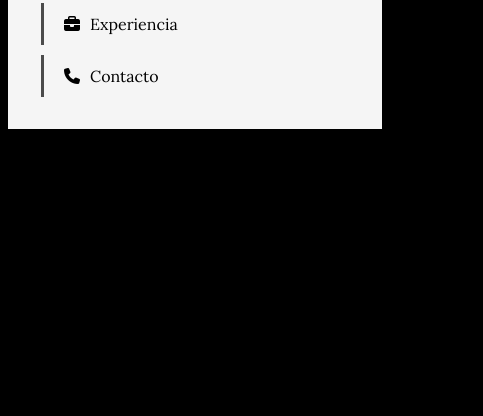
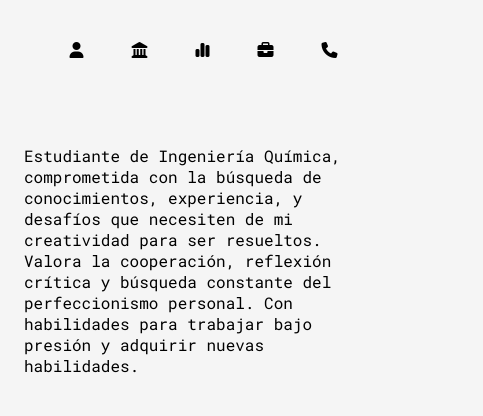
Before and after one commit to GimenaScenna/ProyectoCV, a plain HTML site: page estructura.html in a window 390 px wide. Shown: the part 458-874 px from the top of the page, 483 px wide, since content can reach past the window. Drawn offline with nearby package versions, Linux system fonts and the light colour scheme.

Commit message:
Ultimas modificaciones en estructura y visualización

```diff
--- a/estructura.html
+++ b/estructura.html
@@ -7,6 +7,9 @@
     <title>Scenna Gimena CV</title>
     <script src="https://kit.fontawesome.com/6fd910de3a.js" crossorigin="anonymous"></script>
     <link href="style.css" rel="stylesheet" type="text/css">
+    <link rel="preconnect" href="https://fonts.googleapis.com">
+    <link rel="preconnect" href="https://fonts.gstatic.com" crossorigin>
+    <link href="https://fonts.googleapis.com/css2?family=Roboto+Mono&display=swap" rel="stylesheet">
 
 
 </head>
@@ -22,11 +25,11 @@
             <section>
                 <nav>
                     <ul class="menu">
-                        <li><a id="boton1" class="nav-item" href="#perfil"><i class="fa-solid fa-user"></i><span>Perfil</span></a></li>
-                        <li><a id="boton2" class="nav-item" href="#FormacionAcademica"><i class="fa-solid fa-landmark"></i><span>Formación Académica</span></a></li>
-                        <li><a id="boton3" class="nav-item" href="#HabilidadesRelevantes"><i class="fa-solid fa-chart-simple"></i><span>Habilidades Relevantes</span></a></li>
-                        <li><a id="boton4" class="nav-item" href="#Experiencia"><i class="fa-solid fa-briefcase"></i><span>Experiencia</span></a></li>
-                        <li><a id="boton5" class="nav-item" href="#Contacto"><i class="fa-solid fa-phone"></i><span>Contacto</span></a></li>
+                        <li><a class="nav-item" href="#perfil"><i class="fa-solid fa-user"></i><span>Perfil</span></a></li>
+                        <li><a class="nav-item" href="#FormacionAcademica"><i class="fa-solid fa-landmark"></i><span>Formación Académica</span></a></li>
+                        <li><a class="nav-item" href="#HabilidadesRelevantes"><i class="fa-solid fa-chart-simple"></i><span>Habilidades Relevantes</span></a></li>
+                        <li><a class="nav-item" href="#Experiencia"><i class="fa-solid fa-briefcase"></i><span>Experiencia</span></a></li>
+                        <li><a class="nav-item" href="#Contacto"><i class="fa-solid fa-phone"></i><span>Contacto</span></a></li>
                     </ul>
                 </nav>
             </section>
@@ -34,7 +37,7 @@
             <section class="secciones">
 
                 <div id="perfil" class="tab-item active">
-                    introduccion - perfil
+                    <p>Estudiante de Ingeniería Química, comprometida con la búsqueda de conocimientos, experiencia, y desafíos que necesiten de mi creatividad para ser resueltos. Valora la cooperación, reflexión crítica y búsqueda constante del perfeccionismo personal. Con habilidades para trabajar bajo presión y adquirir nuevas habilidades.</p>
                 </div>
 
                 <div id="FormacionAcademica" class="tab-item">
@@ -59,7 +62,7 @@
                 <div id="Experiencia" class="tab-item">
                     <h3>Experiencia</h3>
                     <ul>
-                        <li>Experiencia.......</li>
+                        <li>Trabajo de Data Entry para desarrollo web - Estilo Consultora</li>
                     </ul>
                 </div>
 
--- a/functions.js
+++ b/functions.js
@@ -1,3 +1,5 @@
+//Selección de un nav-item, activación del link correspondiente//
+
 $(document).ready(function(){
     $('.nav-item').on('click', function(e){
         e.preventDefault();
--- a/style.css
+++ b/style.css
@@ -1,9 +1,7 @@
-@import url('https://fonts.googleapis.com/css2?family=Lora&display=swap');
 
 body{
-    background-color: black;
-    font-family: 'Lora', serif;
-    height: 100vh;
+    background-color: whitesmoke;
+    font-family: 'Roboto Mono', monospace;
 }
 .container{
     background-color: whitesmoke;
@@ -26,7 +24,7 @@ body{
 }
 h1{
     text-align: center;
-    padding: 0;
+    padding: 10px;
     font-size: 60px;
     font-weight: 800;
     margin: 0px;
@@ -34,7 +32,9 @@ h1{
 /*Fin header*/
 
 /*Section*/
-section{width: 100%;}
+section{
+    width: 100%;
+}
 
 /*Barra de navegación*/
 nav{
@@ -73,12 +73,16 @@ nav{
 
 /*Secciones*/
 
+p{
+    text-align: left;
+    border: 2em;
+}
 .tabs{
     display: flex;
     align-items: flex-start;
 }
 .tabs .secciones{
-    padding: 2em;
+    padding: 1em;
 }
 
 .tab-item{
@@ -87,9 +91,11 @@ nav{
 
 .tab-item.active{display: block;}
 
+/*Fin secciones*/
+
 @media only screen
-  and (min-device-width: 320px)
-  and (max-device-width: 480px){
+  and (min-device-width: 279px)
+  and (max-device-width: 911px){
     .Perfil{
         display: block;
         text-align: center;
@@ -122,7 +128,16 @@ nav{
         margin: 0;
         padding: 0 .5em;
         text-align: center;
+        margin-bottom: 10px;
+        --webkit-transition: all .4s;
+        -o-transition: all .4s;
+        transition: all .4s;
     }
     .menu li a i{padding: 0;}
     .menu li a span{display: none;}
+
+    .tabs .secciones{
+        padding: 1em;
+        width: auto;
+    }
 }
```
